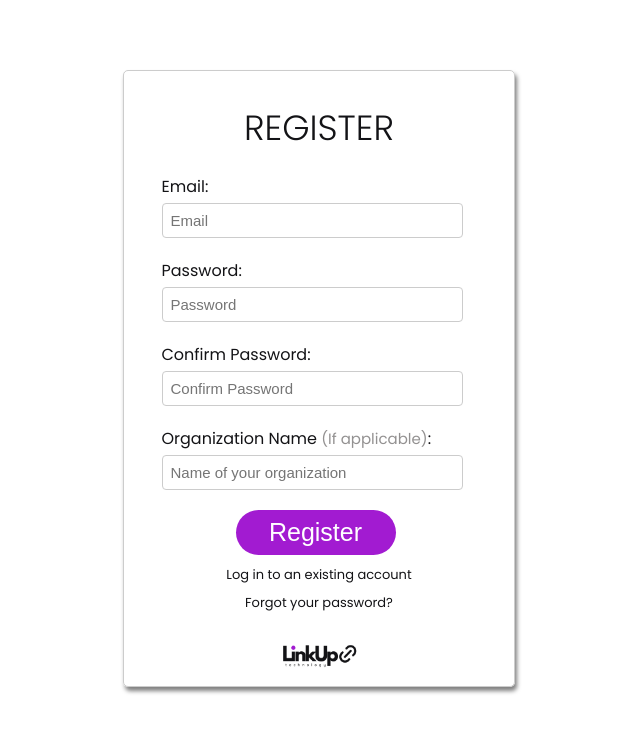
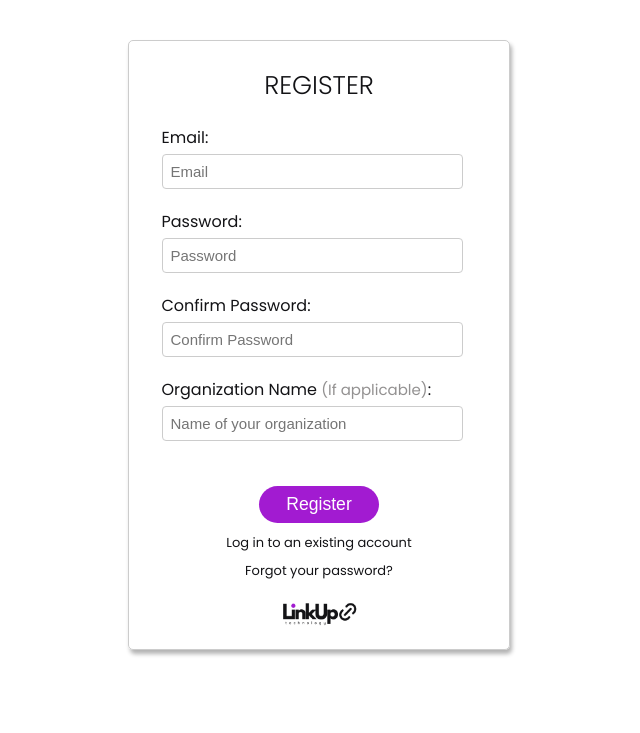
Before and after one commit to scientistbodybuilder/link-up-application, a Flask app: page /signup in a window 1280 px wide. Shown: the top 733 px of the page, without its empty margins (321-961 px from the left). Run offline with Flask 3, Linux system fonts and the light colour scheme; parts of the project's set-up code (start-up, migrations or seed data) failed here and were passed over.

Commit message:
updated the ui of login and signup forms

```diff
--- a/website/static/css/auth.css
+++ b/website/static/css/auth.css
@@ -16,12 +16,14 @@ body {
     background-color: white;
     background-repeat: no-repeat;
     background-attachment: fixed;
-    display: grid;
-    place-items: center;
+    display: flex;
+    flex-direction: column;
+    justify-content: space-evenly;
+    align-items: center;
     font-family: "Poppins", sans-serif;
 }
 .logo {
-    margin-top: 20px;
+    margin-top: 10px;
     width: 100%;
     height: 35px;
     display: flex;
@@ -32,33 +34,39 @@ img {
     height: 90%;
 }
 section {
-    /* background-color: var(--bkg); */
     height: fit-content;
     width: 350px;
     border-radius: 5px;
     border: 1px solid #ccc;
-    box-shadow: 2px 4px 4px rgba(0,0,0,0.5);
-    margin-top: 70px;
+    box-shadow: 2px 4px 4px rgba(0,0,0,0.3);
+    margin-top: 40px;
     align-items: center;
     display: flex;
     flex-direction: column;
-
-    padding: 20px 20px 10px 20px;
+    padding: 15px;
 
 }
 
 h2 {
     color: var(--bkg);
     align-self: center;
-    font-size: 35px;
+    font-size: 1.6rem;
     margin-top: 10px;
     font-weight: 300;
 
 }
 
 form {
+    display: flex;
+    flex-direction: column;
+    justify-content: center;
+    align-items: center;
     height: 100%;
     width: 90%;
+}
+
+form div {
+    width: 100%;
 }
 
 label {
@@ -100,11 +108,10 @@ span {
 
 input[type="submit"] {
     margin-top: 20px;
-    padding: 8px;
-    font-size: 25px;
-    border-radius: 25px;
-    width: 160px;
-    margin-left: 74px;
+    width: 120px;
+    padding: 8px 4px;
+    font-size: 1.1rem;
+    border-radius: 24px;
     transition: 0.3s;
     margin-bottom: 10px;
     color: white;
--- a/website/templates/account.html
+++ b/website/templates/account.html
@@ -42,6 +42,7 @@
 
         <h3 id="direct_card_purchased">Direct Cards purchased:</h3>
         <h3 id="linktree_card_purchased">Linktree Cards purchased:</h3>
+        <div class="info-box">
             <div class="btn-box">
                 <button class="acc_toggle_btn" id="acc_btn">Account</button>
                 <button class="acc_toggle_btn" id="ord_btn">Order History</button>
@@ -79,6 +80,7 @@
                         <ul clas="orders-list">
 
                         </ul>
+                        </div>
                 </div>
             </div>
         </div>
--- a/website/templates/login.html
+++ b/website/templates/login.html
@@ -12,11 +12,14 @@
     <section>
         <h2>{{ title }}</h2>
         <form method="POST">
+            <div>
             <label for="email">Email:</label>
             <input type="email" id="email" name="email" required placeholder="Email">
-
+            </div>
+            <div>
             <label for="password">Password:</label>
             <input type="password" id="password" name="password"  required placeholder="Password">
+            </div>
             <br>
             <input type="submit" value="Log In">
         </form>
--- a/website/templates/signup.html
+++ b/website/templates/signup.html
@@ -11,17 +11,22 @@
     <section>
         <h2>{{ title }}</h2>
         <form method="POST">
+            <div>
             <label for="email">Email:</label>
             <input type="email" id="email" name="email"  placeholder="Email">
-
+            </div>
+            <div>
             <label for="password">Password:</label>
             <input type="password" id="password" name="password"  placeholder="Password">
-
+            </div>
+            <div>
             <label for="confirm password">Confirm Password:</label>
             <input type="password" id="confirm password" name="confirm password" placeholder="Confirm Password">
-
+            </div>
+            <div>
             <label for="org_name">Organization Name <span>(If applicable)</span>:</label>
             <input type="text" id="org_name" name="org_name" placeholder="Name of your organization">
+            </div>
             <br>
             <input type="submit" value="Register">
         </form>
```
Also changed, not shown: website/static/css/account.css (+22 -13 lines), website/static/css/recovery.css (+6 -7 lines). Lines whose indentation alone changed are shown as unchanged.
